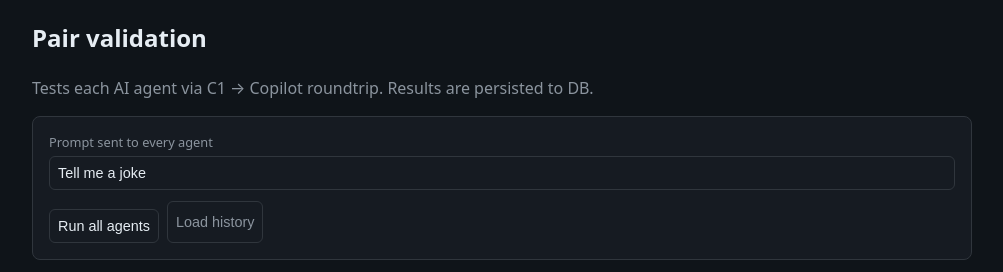
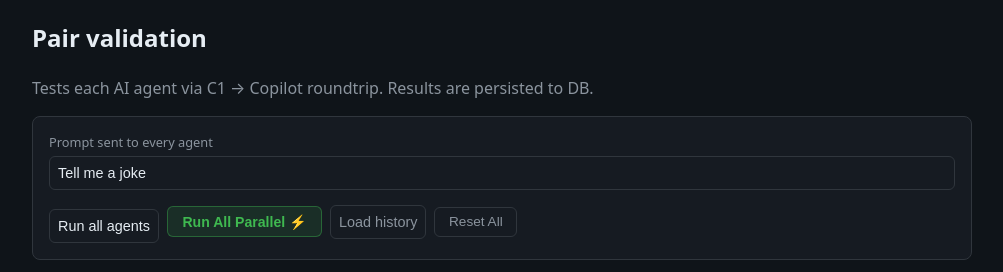
Before and after one commit to zumanm1/copilot-wraper, a Python web app: template c9_jokes/templates/pairs.html in a window 1280 px wide. Shown: the part 51-323 px from the top of the page, without its empty margins (138-1141 px from the left). Run offline with Jinja, Linux system fonts and the light colour scheme; the template is opened without the code that fills it, so the values that code supplies are empty.

Commit message:
feat(c9): parallel validation + cache-bust so agents get unique real jokes
Problem: All 6 agents returned identical jokes in 0.0s because C1's
(style,prompt) dedup cache shared one Copilot call across all agents.

Fix 1 (cache-bust): _chat_one appends [agent:id] suffix when bust_cache=True
so C1's _in_flight key is unique per agent — every agent makes a real call.

Fix 2 (parallel mode): POST /api/validate now accepts parallel:true.
ThreadPoolExecutor fires all agents concurrently; C3's _chat_lock queues
them at the browser but C1 sessions run independently. wall_ms shows the
true concurrent elapsed time vs sequential sum.

Fix 3 (UI): Two new Pairs page buttons:
  - "Run All Parallel ⚡" — calls /api/validate {parallel:true}, shows
    wall clock time and mode label in summary
  - "Reset All" — client-side reset of all rows to PENDING, clears summary

Also: time column now shows 2 decimal places (0.02s not 0.0s); RUNNING
badge has a pulsing animation; history entries show mode tag.

Made-with: Cursor

```diff
--- a/c9_jokes/static/style.css
+++ b/c9_jokes/static/style.css
@@ -155,6 +155,52 @@ button:disabled { opacity: 0.45; cursor: not-allowed; }
 }
 .btn-secondary:hover { border-color: var(--accent); color: var(--accent); }
 
+/* Parallel run button */
+.btn-parallel {
+  width: auto;
+  padding: 0.4rem 0.9rem;
+  background: rgba(63, 185, 80, 0.12);
+  color: var(--ok);
+  border: 1px solid rgba(63, 185, 80, 0.4);
+  border-radius: 6px;
+  cursor: pointer;
+  font-weight: 600;
+  font-size: 0.88rem;
+  white-space: nowrap;
+  margin-top: 0;
+}
+.btn-parallel:hover:not(:disabled) {
+  background: rgba(63, 185, 80, 0.22);
+  border-color: var(--ok);
+}
+.btn-parallel:disabled { opacity: 0.45; cursor: not-allowed; }
+
+/* Reset button */
+.btn-reset {
+  width: auto;
+  padding: 0.4rem 0.85rem;
+  background: transparent;
+  color: var(--muted);
+  border: 1px solid var(--border);
+  border-radius: 6px;
+  cursor: pointer;
+  font-size: 0.85rem;
+  white-space: nowrap;
+  margin-top: 0;
+}
+.btn-reset:hover:not(:disabled) { border-color: var(--fail); color: var(--fail); }
+
+/* Running badge */
+.badge-running {
+  background: rgba(88, 166, 255, 0.15);
+  color: var(--accent);
+  animation: pulse 1.2s ease-in-out infinite;
+}
+@keyframes pulse {
+  0%, 100% { opacity: 1; }
+  50%       { opacity: 0.55; }
+}
+
 /* ── Agent selector + chat controls ──────────────────────────────────────── */
 .chat-controls {
   background: var(--card);
--- a/c9_jokes/templates/pairs.html
+++ b/c9_jokes/templates/pairs.html
@@ -9,9 +9,11 @@
     <label>Prompt sent to every agent</label>
     <input id="val-prompt" value="Tell me a joke" />
   </div>
-  <div style="display:flex;gap:0.5rem;margin-top:0.5rem;flex-wrap:wrap;">
+  <div style="display:flex;gap:0.5rem;margin-top:0.5rem;flex-wrap:wrap;align-items:center;">
     <button type="button" id="run-all">Run all agents</button>
+    <button type="button" id="run-parallel" class="btn-parallel">Run All Parallel ⚡</button>
     <button type="button" id="load-history" class="btn-secondary">Load history</button>
+    <button type="button" id="reset-all" class="btn-reset">Reset All</button>
   </div>
 </div>
 
@@ -62,9 +64,11 @@ python3 tests/validate_all_agents.py --parallel</pre>
 <script>
 (function() {
   const agents = {{ agents | tojson }};
-  const runBtn = document.getElementById('run-all');
-  const histBtn = document.getElementById('load-history');
-  const summaryEl = document.getElementById('summary');
+  const runBtn      = document.getElementById('run-all');
+  const parallelBtn = document.getElementById('run-parallel');
+  const histBtn     = document.getElementById('load-history');
+  const resetBtn    = document.getElementById('reset-all');
+  const summaryEl   = document.getElementById('summary');
   let busy = false;
 
   function escapeHtml(s) {
@@ -73,9 +77,17 @@ python3 tests/validate_all_agents.py --parallel</pre>
     return d.innerHTML;
   }
 
+  function setRowPending(agentId) {
+    document.getElementById('status-' + agentId).innerHTML =
+      '<span class="badge" style="opacity:0.4">PENDING</span>';
+    document.getElementById('resp-' + agentId).innerHTML =
+      '<small class="muted">Not tested yet</small>';
+    document.getElementById('time-' + agentId).textContent = '—';
+  }
+
   function setRowRunning(agentId) {
     document.getElementById('status-' + agentId).innerHTML =
-      '<span class="badge" style="background:rgba(88,166,255,0.15);color:var(--accent)">RUNNING</span>';
+      '<span class="badge badge-running">RUNNING</span>';
     document.getElementById('resp-' + agentId).innerHTML =
       '<small class="muted">Waiting…</small>';
     document.getElementById('time-' + agentId).textContent = '—';
@@ -84,8 +96,9 @@ python3 tests/validate_all_agents.py --parallel</pre>
   function setRowResult(agentId, ok, elapsed_ms, text, error) {
     document.getElementById('status-' + agentId).innerHTML =
       '<span class="badge ' + (ok ? 'ok' : 'fail') + '">' + (ok ? 'PASS' : 'FAIL') + '</span>';
+    const ms = (elapsed_ms !== null && elapsed_ms !== undefined) ? elapsed_ms : null;
     document.getElementById('time-' + agentId).textContent =
-      elapsed_ms !== null ? (elapsed_ms / 1000).toFixed(1) + 's' : '—';
+      ms !== null ? (ms / 1000).toFixed(2) + 's' : '—';
     if (ok) {
       document.getElementById('resp-' + agentId).innerHTML =
         '<small>' + escapeHtml((text || '').substring(0, 300)) + '</small>';
@@ -93,6 +106,28 @@ python3 tests/validate_all_agents.py --parallel</pre>
       document.getElementById('resp-' + agentId).innerHTML =
         '<small style="color:var(--fail)">' + escapeHtml((error || text || 'failed').substring(0, 200)) + '</small>';
     }
+  }
+
+  function setBusy(state) {
+    busy = state;
+    runBtn.disabled = state;
+    parallelBtn.disabled = state;
+    if (state) {
+      runBtn.textContent = 'Running…';
+      parallelBtn.textContent = 'Running…';
+    } else {
+      runBtn.textContent = 'Run all agents';
+      parallelBtn.textContent = 'Run All Parallel ⚡';
+    }
+  }
+
+  function buildSummary(j) {
+    const color = j.passed === j.total ? 'var(--ok)' : 'var(--fail)';
+    const modeLabel = j.mode === 'web-parallel' ? '⚡ parallel' : 'sequential';
+    const wallSec = j.wall_ms !== undefined ? ' · ' + (j.wall_ms / 1000).toFixed(1) + 's wall' : '';
+    return '<strong style="color:' + color + '">Run #' + (j.run_id || '?') +
+      ': ' + j.passed + '/' + j.total + ' agents passed</strong>' +
+      ' <span class="muted" style="font-size:0.8rem">(' + modeLabel + wallSec + ' · persisted to DB)</span>';
   }
 
   async function runAgent(agentId, prompt) {
@@ -113,38 +148,41 @@ python3 tests/validate_all_agents.py --parallel</pre>
     }
   }
 
-  // Run all button → POST /api/validate with all agent IDs
-  runBtn.addEventListener('click', async function() {
+  async function doRun(useParallel) {
     if (busy) return;
-    busy = true;
-    runBtn.disabled = true;
-    runBtn.textContent = 'Running…';
+    setBusy(true);
     summaryEl.innerHTML = '';
     const prompt = document.getElementById('val-prompt').value.trim() || 'Tell me a joke';
-
-    // Mark all as running immediately
     agents.forEach(a => setRowRunning(a.id));
-
     try {
       const r = await fetch('/api/validate', {
         method: 'POST',
         headers: {'Content-Type': 'application/json'},
-        body: JSON.stringify({ prompt })
+        body: JSON.stringify({ prompt, parallel: useParallel })
       });
       const j = await r.json();
       (j.results || []).forEach(function(res) {
         setRowResult(res.agent_id, res.ok, res.elapsed_ms, res.text, res.error);
       });
-      const color = j.passed === j.total ? 'var(--ok)' : 'var(--fail)';
-      summaryEl.innerHTML = '<strong style="color:' + color + '">Run #' + (j.run_id || '?') +
-        ': ' + j.passed + '/' + j.total + ' agents passed</strong>' +
-        ' <span class="muted" style="font-size:0.8rem">(persisted to DB)</span>';
+      summaryEl.innerHTML = buildSummary(j);
     } catch(e) {
+      agents.forEach(a => setRowPending(a.id));
       summaryEl.innerHTML = '<span style="color:var(--fail)">Error: ' + escapeHtml(e.message) + '</span>';
     }
-    busy = false;
-    runBtn.disabled = false;
-    runBtn.textContent = 'Run all agents';
+    setBusy(false);
+  }
+
+  // Run all sequential
+  runBtn.addEventListener('click', function() { doRun(false); });
+
+  // Run all parallel
+  parallelBtn.addEventListener('click', function() { doRun(true); });
+
+  // Reset All — client-side only, no server call
+  resetBtn.addEventListener('click', function() {
+    if (busy) return;
+    agents.forEach(a => setRowPending(a.id));
+    summaryEl.innerHTML = '';
   });
 
   // Individual run buttons
@@ -172,20 +210,23 @@ python3 tests/validate_all_agents.py --parallel</pre>
         list.innerHTML = '<p class="muted">No runs yet.</p>';
       } else {
         list.innerHTML = runs.map(function(run) {
-          const allPass = run.passed === (run.passed + run.failed);
+          const total = run.passed + run.failed;
+          const allPass = run.passed === total;
           const color = allPass ? 'var(--ok)' : 'var(--fail)';
+          const modeTag = run.mode ? ' <span class="muted" style="font-size:0.75rem">[' + run.mode + ']</span>' : '';
           const pairsHtml = (run.pairs || []).map(function(p) {
             return '<tr>' +
               '<td>' + escapeHtml(p.pair_name) + '</td>' +
               '<td><span class="badge ' + (p.ok ? 'ok' : 'fail') + '">' + (p.ok ? 'PASS' : 'FAIL') + '</span></td>' +
-              '<td class="muted">' + (p.duration_ms ? (p.duration_ms/1000).toFixed(1)+'s' : '—') + '</td>' +
+              '<td class="muted">' + (p.duration_ms ? (p.duration_ms/1000).toFixed(2)+'s' : '—') + '</td>' +
               '<td><small>' + escapeHtml((p.detail || '').substring(0, 200)) + '</small></td>' +
               '</tr>';
           }).join('');
           return '<details class="history-run">' +
             '<summary><strong style="color:' + color + '">Run #' + run.id + '</strong>' +
-            ' — ' + escapeHtml(run.started_at || '') +
-            ' — <span style="color:' + color + '">' + run.passed + '/' + (run.passed + run.failed) + ' passed</span>' +
+            modeTag +
+            ' — ' + escapeHtml((run.started_at || '').substring(0, 19)) +
+            ' — <span style="color:' + color + '">' + run.passed + '/' + total + ' passed</span>' +
             '</summary>' +
             (pairsHtml ? '<table><thead><tr><th>Agent</th><th>Result</th><th>Time</th><th>Response</th></tr></thead><tbody>' + pairsHtml + '</tbody></table>' : '<p class="muted">No pair data.</p>') +
             '</details>';
```
Also changed, not shown: c9_jokes/app.py (+71 -20 lines).
